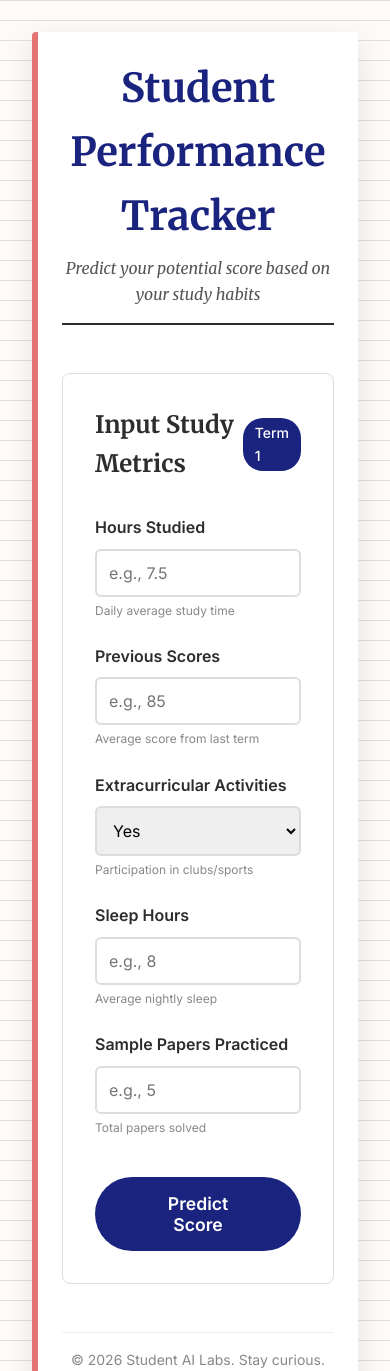
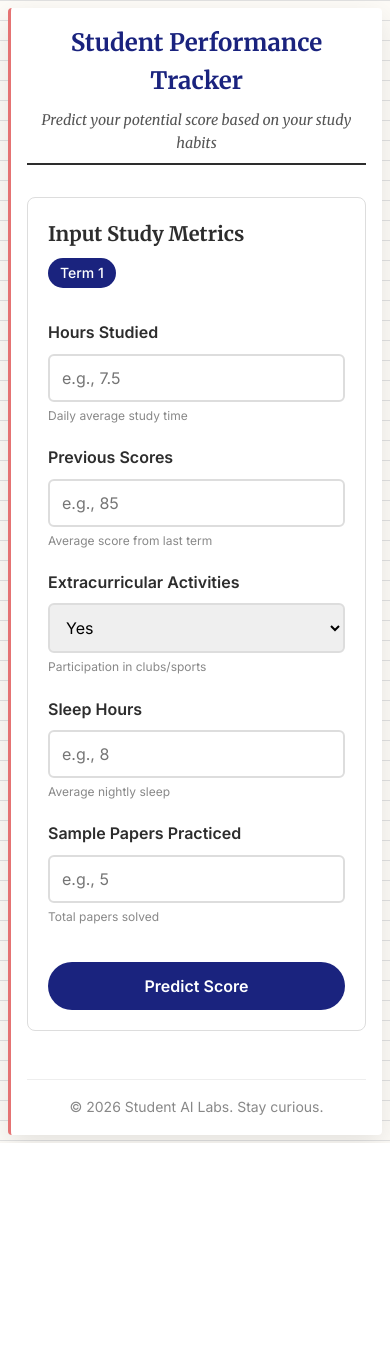
Before and after one commit to deepanshu162/Student-Performance-Predictor-web-app, a Flask app: page / in a window 390 px wide. Shown: the top 1371 px of the page. After the commit the page ends 1143 px from the top, so only its background shows below. Run offline with Flask 3, Linux system fonts and the light colour scheme; parts of the project's set-up code (start-up, migrations or seed data) failed here and were passed over.

Commit message:
responsive ui

```diff
--- a/static/style.css
+++ b/static/style.css
@@ -219,14 +219,70 @@ small {
     padding-top: 1rem;
 }
 
+/* Tablet Responsive (Laptops gap reduction) */
+@media (max-width: 1024px) {
+    body {
+        padding: 1rem;
+    }
+    .notebook-container {
+        padding: 2.5rem;
+    }
+}
+
+/* Tablets / Medium Screens */
+@media (max-width: 850px) {
+    .notebook-container {
+        padding: 2rem;
+    }
+    .main-header h1 {
+        font-size: 2rem;
+    }
+    .study-form {
+        gap: 1rem;
+    }
+}
+
 /* Mobile Responsive */
 @media (max-width: 600px) {
+    body {
+        padding: 0.5rem;
+    }
+
     .notebook-container {
         padding: 1.5rem;
+        border-left-width: 4px;
+    }
+
+    .main-header {
+        margin-bottom: 2rem;
+        padding-bottom: 0.5rem;
+    }
+
+    .main-header h1 {
+        font-size: 1.75rem;
+    }
+
+    .subtitle {
+        font-size: 0.9rem;
+    }
+
+    .card {
+        padding: 1.5rem;
+    }
+
+    .card-header {
+        flex-direction: column;
+        align-items: flex-start;
+        gap: 0.5rem;
+    }
+
+    .card-header h2 {
+        font-size: 1.25rem;
     }
 
     .study-form {
         grid-template-columns: 1fr;
+        gap: 1.25rem;
     }
 
     .form-group:nth-last-child(2) {
@@ -236,4 +292,38 @@ small {
     .form-actions {
         grid-column: span 1;
     }
+
+    .btn-primary {
+        width: 100%;
+        padding: 0.875rem 1rem;
+        font-size: 1rem;
+    }
+
+    .result-card {
+        padding: 1.5rem;
+    }
+
+    .score-value {
+        font-size: 3rem;
+    }
 }
+
+/* Ultra Small Mobile Responsive */
+@media (max-width: 400px) {
+    .notebook-container {
+        padding: 1rem;
+        border-left-width: 3px;
+    }
+
+    .main-header h1 {
+        font-size: 1.5rem;
+    }
+
+    .card {
+        padding: 1.25rem;
+    }
+
+    .score-value {
+        font-size: 2.5rem;
+    }
+}
```
